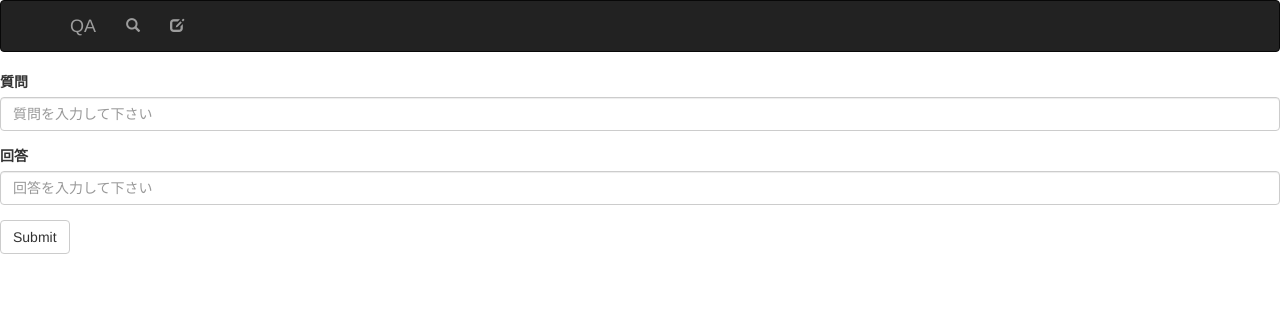
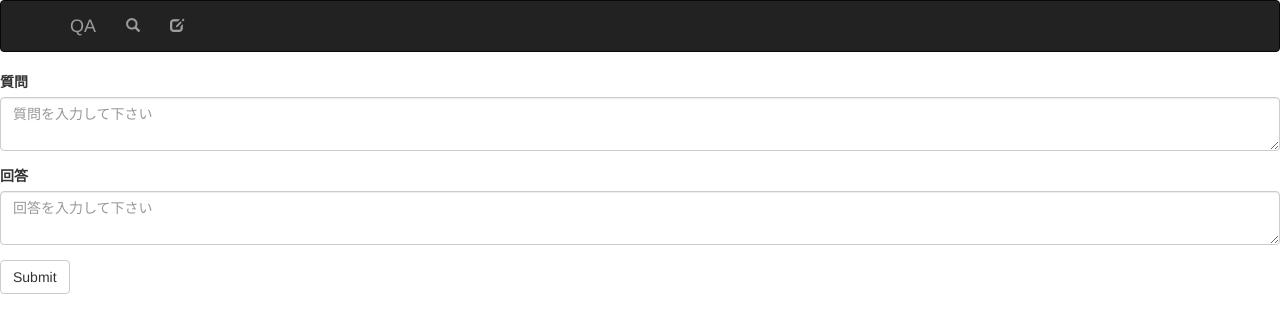
Before and after one commit to ya6maDev/qa_web, a React app: page /qa/add in a window 1280 px wide. Shown: the top 330 px of the page. Built offline with nearby package versions, Linux system fonts and the light colour scheme.

Commit message:
textboxをtextAreaに変更

```diff
--- a/src/components/qa/add/AddForm.jsx
+++ b/src/components/qa/add/AddForm.jsx
@@ -46,12 +46,12 @@ export default class AddForm extends Component {
     return (
       <form onSubmit ={e => this.handleSubmit(e)}>
         <FormGroup
-          controlId="formBasicText"
+          controlId="formControlsTextarea"
           //validationState={this.getValidationState()}
         >
           <ControlLabel>質問</ControlLabel>
           <FormControl
-            type="text"
+            componentClass="textarea"
             name="question"
             value={this.state.qa.question}
             placeholder="質問を入力して下さい"
@@ -61,12 +61,12 @@ export default class AddForm extends Component {
         </FormGroup>
 
         <FormGroup
-          controlId="formBasicText"
+          controlId="formControlsTextarea"
           //validationState={this.getValidationState()}
         >
           <ControlLabel>回答</ControlLabel>
           <FormControl
-            type="text"
+            componentClass="textarea"
             name="answer"
             value={this.state.qa.answer}
             placeholder="回答を入力して下さい"
```
